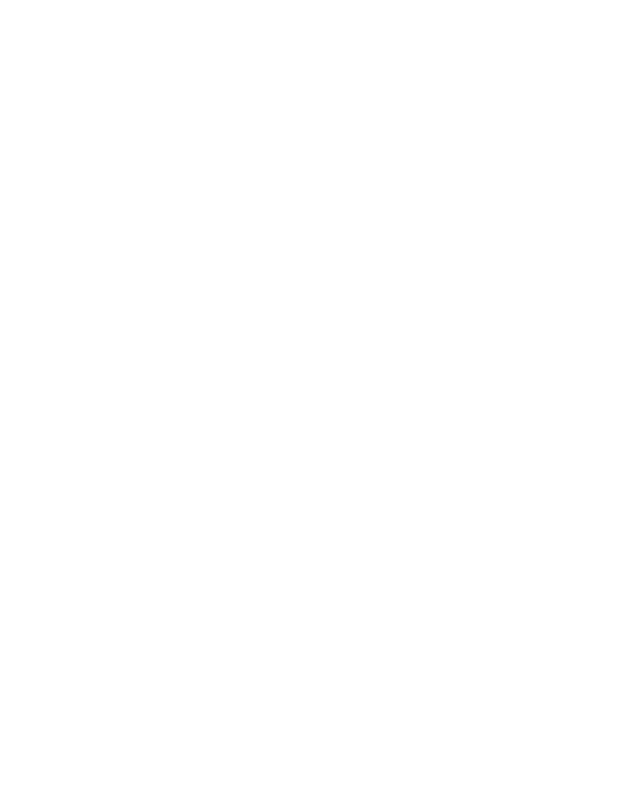
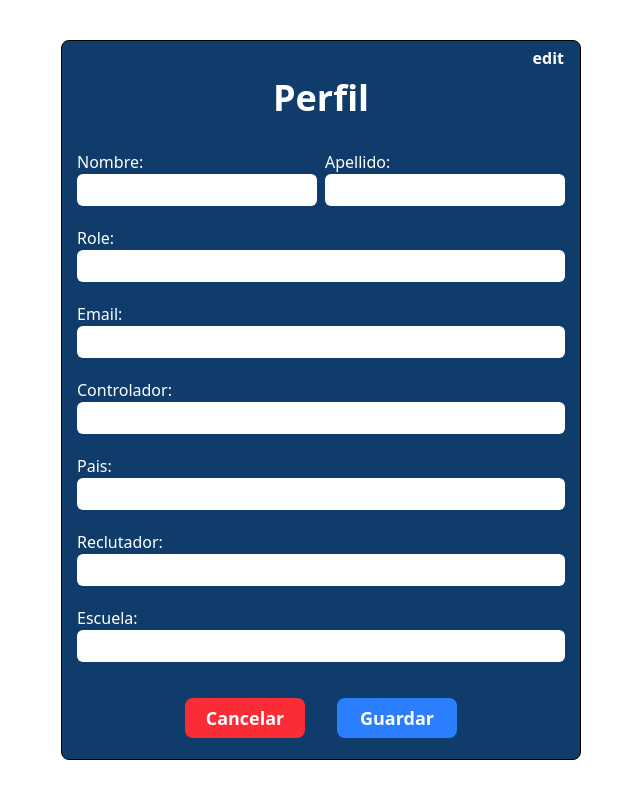
Before and after one commit to VictorGarcia2/hr-app, a React (Vite) app: page / in a window 1280 px wide. Shown: the whole page, without its empty margins (319-959 px from the left). Built offline with nearby package versions, Linux system fonts and the light colour scheme.

Commit message:
segundo commit

```diff
--- a/src/App.jsx
+++ b/src/App.jsx
@@ -1,7 +1,10 @@
 import React from 'react'
+import Profile from './components/Profile'
 
 export default function  App() {
   return (
-    <div></div>
+    <>
+    <Profile />
+    </>
   )
 }
--- /dev/null
+++ b/src/components/Profile.jsx
@@ -0,0 +1,60 @@
+import React from 'react'
+
+export default function Profile() {
+    return (
+        <>
+            <div className='flex h-screen w-screen items-center justify-center'>
+                <div className='bg-[#103C6C] border flex flex-col w-90 md:w-130 h-163 md:h-180 p-1 gap-3 md:gap-5 justify-center items-center rounded-lg'>
+                    <div className='flex flex-col justify-center w-full gap-3 md:gap-2'>
+                        <div className='flex justify-end'>
+                            <span className='font-bold pe-3 text-white'>edit</span>
+                        </div>
+                        <div className='flex justify-center'>
+                            <h1 className='text-3xl md:text-4xl font-extrabold text-white mb-3'>Perfil</h1>
+                        </div>
+                    </div>
+                    <div className='flex gap-2'>
+                        <div className=''>
+                            <p className='text-white'>Nombre:</p>
+                            <input type="text" className='bg-white h-8 w-41 md:w-60 px-2 rounded-md ' />
+                        </div>
+                        <div className=''>
+                            <p className='text-white'>Apellido:</p>
+                            <input type="text" className='bg-white h-8 w-41 md:w-60 px-2 rounded-md' />
+                        </div>
+
+                    </div>
+                    <div className=''>
+                        <p className='text-white'>Role:</p>
+                        <input type="text" className='bg-white h-8 md:w-122 w-85 px-2 rounded-md' />
+                    </div>
+                    <div className=''>
+                        <p className='text-white'>Email:</p>
+                        <input type="text" className='bg-white h-8 md:w-122 w-85 px-2 rounded-md' />
+                    </div>
+                    <div className=''>
+                        <p className='text-white'>Controlador:</p>
+                        <input type="text" className='bg-white h-8 md:w-122 w-85 px-2 rounded-md' />
+                    </div>
+                    <div className=''>
+                        <p className='text-white'>Pais:</p>
+                        <input type="text" className='bg-white h-8 md:w-122 w-85 px-2 rounded-md' />
+                    </div>
+                    <div className=''>
+                        <p className='text-white'>Reclutador:</p>
+                        <input type="text" className='bg-white h-8 md:w-122 w-85 px-2 rounded-md' />
+                    </div>
+                    <div className=''>
+                        <p className='text-white'>Escuela:</p>
+                        <input type="text" className='bg-white h-8 md:w-122 w-85 px-2 rounded-md' />
+                    </div>
+                    <div className='flex gap-8 m-4 justify-center'>
+                        <button className='bg-red-500 w-30 h-10 rounded-lg text-white  active:bg-red-600 text-lg font-bold'>Cancelar</button>
+                        <button className='bg-blue-500 w-30 h-10 rounded-lg text-white  active:bg-blue-600 text-lg font-bold'>Guardar</button>
+                    </div>
+                </div>
+            </div>
+
+        </>
+    )
+}
```
